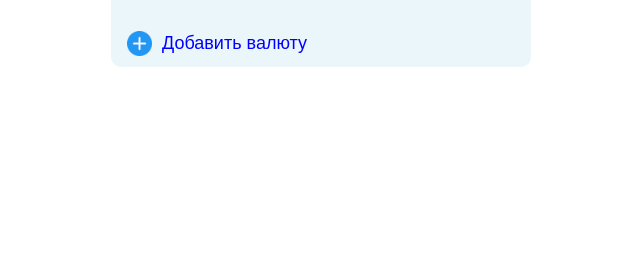
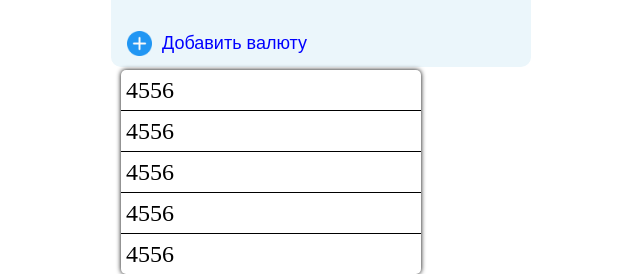
Before and after one commit to 1KejVan1/currency, a React (Vite) app: page / in a window 1280 px wide. Both pictures are taken after a click on the button "Добавить валюту". Shown: the part 661-935 px from the top of the page, without its empty margins (319-959 px from the left). Before the commit the page ends 800 px from the top, so only its background shows below. Built offline with nearby package versions, Linux system fonts and the light colour scheme; no server answers.

Commit message:
реализовал запросы, создал компонент списка

```diff
--- /dev/null
+++ b/src/components/List/List.jsx
@@ -0,0 +1,30 @@
+import { Component } from "react";
+
+import { ListItem } from "../ListItem/ListItem";
+import styles from "./list.module.css";
+
+export class List extends Component {
+  constructor(props) {
+    super();
+  }
+
+  //   componentDidMount() {
+  //     window.addEventListener("click", this.props.hideFunction);
+  //   }
+
+  //   componentWillUnmount() {
+  //     window.removeEventListener("click", this.props.hideFunction);
+  //   }
+
+  render() {
+    return (
+      <div className={styles.list}>
+        <ListItem />
+        <ListItem />
+        <ListItem />
+        <ListItem />
+        <ListItem />
+      </div>
+    );
+  }
+}
--- /dev/null
+++ b/src/components/List/list.module.css
@@ -0,0 +1,12 @@
+.list {
+  display: flex;
+  flex-direction: column;
+  width: 300px;
+  overflow-y: auto;
+  position: absolute;
+  border-radius: 5px;
+  /* background-color: whitesmoke; */
+  top: 40px;
+  left: 0px;
+  box-shadow: 0px 0px 5px black;
+}
--- /dev/null
+++ b/src/components/ListItem/ListItem.jsx
@@ -0,0 +1,13 @@
+import { Component } from "react";
+
+import styles from "./list_item.module.css";
+
+export class ListItem extends Component {
+  constructor(props) {
+    super();
+  }
+
+  render() {
+    return <div className={styles.list_item}>4556</div>;
+  }
+}
--- /dev/null
+++ b/src/components/ListItem/list_item.module.css
@@ -0,0 +1,19 @@
+.list_item {
+  display: flex;
+  flex-direction: row;
+  align-items: center;
+  padding: 5px;
+  height: 30px;
+  font-size: 24px;
+  border-bottom: 1px solid black;
+}
+
+.list_item:last-child {
+  border-bottom: none;
+}
+
+.list_item:hover {
+  background-color: #14509c;
+  cursor: pointer;
+  color: white;
+}
--- /dev/null
+++ b/src/model/Currency.js
@@ -0,0 +1,6 @@
+export function Currency(id = 0, abb = "", name = "", rate = 0) {
+  this.id = id;
+  this.name = name;
+  this.abbreviation = abb;
+  this.rate = rate;
+}
--- a/src/pages/MainPage.jsx
+++ b/src/pages/MainPage.jsx
@@ -2,35 +2,84 @@ import { Component } from "react";
 
 import { AddButton } from "../components/Buttons/Add/AddButton";
 import { CurrencyBlock } from "../components/Currency Block/CurrencyBlock";
+import { List } from "../components/List/List";
+import { Currency } from "../model/Currency";
 import styles from "./page.module.css";
 
 export class MainPage extends Component {
   constructor(props) {
     super(props);
-    this.state = { quantityOfCurrency: 0 };
+    this.state = {
+      quantityOfCurrency: 0,
+      isShowingCurrencyList: false,
+      currencies: [],
+      isNameFetched: false,
+    };
     this.addCurrency = this.addCurrency.bind(this);
+    this.showHideCurrencyList = this.showHideCurrencyList.bind(this);
+    this.checkIsListShowing = this.checkIsListShowing.bind(this);
   }
 
   addCurrency() {
     this.setState({ quantityOfCurrency: this.state.quantityOfCurrency + 1 });
   }
 
-  // componentDidMount() {
-  //   fetch("https://api.nbrb.by/exrates/currencies/513")
-  //     .then((res) => {
-  //       if (res.ok) {
-  //         return res.json();
-  //       }
-  //     })
-  //     .then((res) => console.log(res))
-  //     .catch((e) => {
-  //       console.error(e);
-  //     });
-  // }
+  showHideCurrencyList() {
+    this.setState({ isShowingCurrencyList: !this.state.isShowingCurrencyList });
+  }
+
+  checkIsListShowing() {
+    if (this.state.isShowingCurrencyList) {
+      this.setState({ isShowingCurrencyList: false });
+    }
+  }
+
+  // запросы сделать
+
+  async fetchName(id) {
+    const obj = await fetch(`https://api.nbrb.by/exrates/currencies/${id}`);
+
+    if (obj.ok) {
+      const resJson = await obj.json();
+      return resJson.Cur_Name;
+    }
+
+    return "";
+  }
+
+  componentDidMount() {
+    const currencies = [];
+    fetch("https://api.nbrb.by/exrates/rates?periodicity=0")
+      .then((res) => {
+        if (res.ok) {
+          return res.json();
+        }
+      })
+      .then(async (res) => {
+        for (let i = 0; i < res.length; i++) {
+          const name = await this.fetchName(res[i].Cur_ID);
+          currencies.push(
+            new Currency(
+              res[i].Cur_ID,
+              res[i].Cur_Abbreviation,
+              name,
+              res[i].Cur_OfficialRate,
+            ),
+          );
+        }
+
+        this.setState({ currencies: [...currencies] });
+      })
+      .catch((e) => {
+        console.error(e);
+      });
+
+    console.log(currencies);
+  }
 
   render() {
     return (
-      <div className={styles.container}>
+      <div className={styles.container} onClick={this.showHideCurrencyList}>
         <div className={styles.convertor_container}>
           <div className={styles.currency_section}>
             {Array.from({ length: this.state.quantityOfCurrency }).map(() => {
@@ -38,7 +87,8 @@ export class MainPage extends Component {
             })}
           </div>
           <div className={styles.add_button_section}>
-            <AddButton onClickFunction={this.addCurrency} />
+            <AddButton onClickFunction={this.showHideCurrencyList} />
+            {this.state.isShowingCurrencyList && <List />}
           </div>
         </div>
       </div>
--- a/src/pages/page.module.css
+++ b/src/pages/page.module.css
@@ -28,4 +28,5 @@
 .add_button_section {
   display: flex;
   flex-direction: row;
+  position: relative;
 }
```
